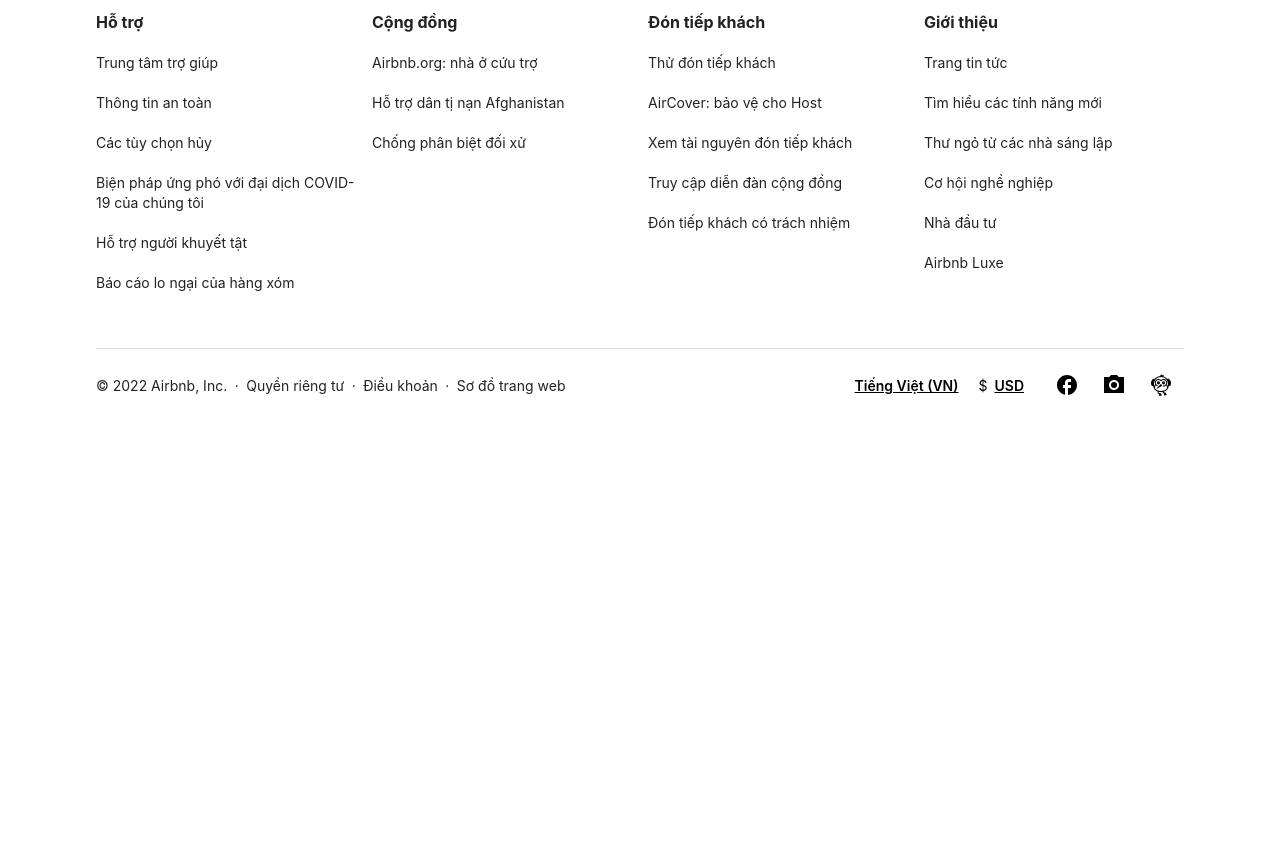
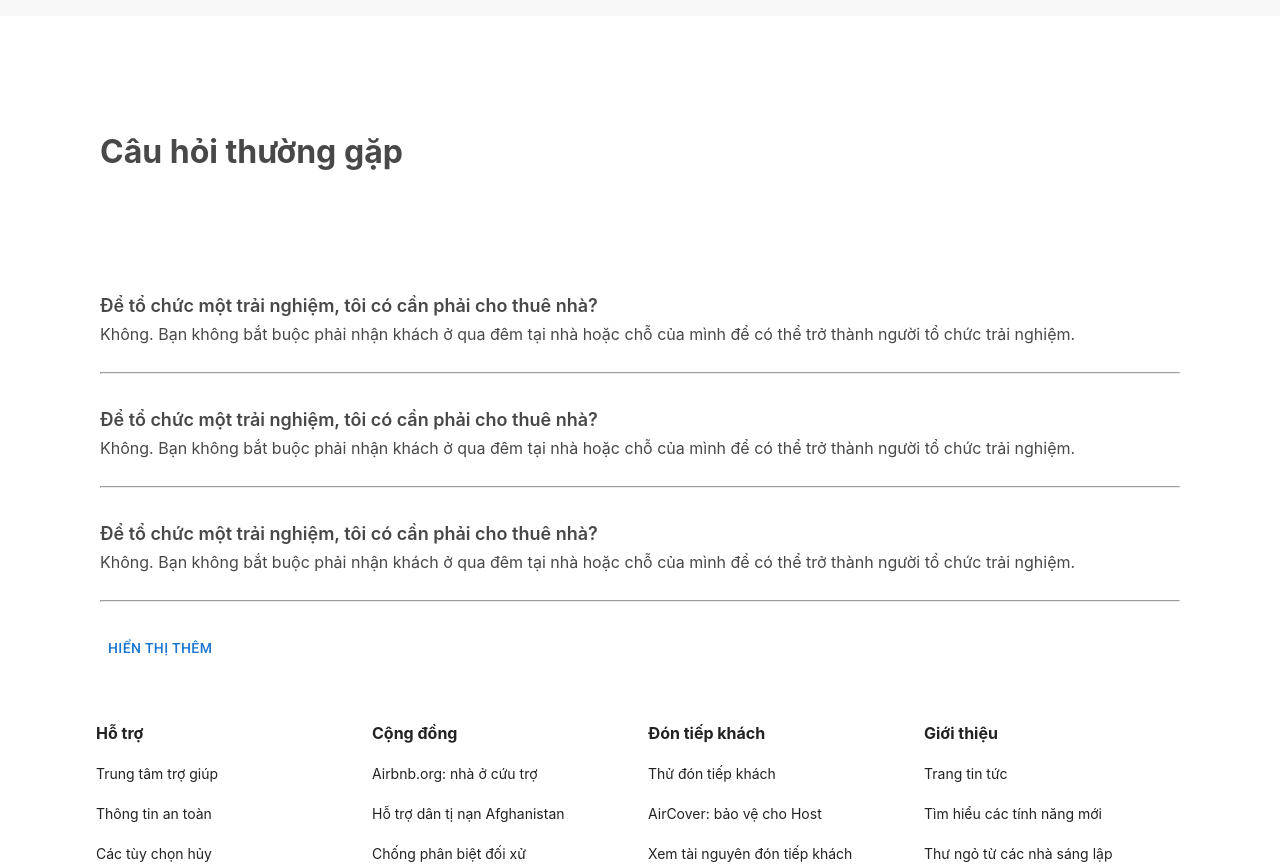
Before and after one commit to hieunt176/airbnb_fe, a React (Create React App) app: page /host/experiences in a window 1280 px wide. Shown: the part 6780-7644 px from the top of the page. Before the commit the page ends 7201 px from the top, so only its background shows below. Built offline with nearby package versions, Linux system fonts and the light colour scheme.

Commit message:
[AIR-20] create questions component

```diff
--- a/src/pages/host/experiences/index.tsx
+++ b/src/pages/host/experiences/index.tsx
@@ -7,6 +7,7 @@
 import ShowWhatYouKnow from "./show_what_you_know";
 import Tutorial from "./tutorial";
 import Tools from "./tools";
+import Questions from "./questions";
 
 const Experiences = () => {
   return (
@@ -17,6 +18,7 @@
       <ShowWhatYouKnow />
       <Tutorial />
       <Tools />
+      <Questions />
       <Footer />
     </React.Fragment>
   );
--- /dev/null
+++ b/src/pages/host/experiences/questions/Question/index.tsx
@@ -0,0 +1,29 @@
+import React from "react";
+
+import H from "../../../../../components/typography/h";
+
+import { IQuestion } from "../";
+
+export interface Props {
+  qa: IQuestion;
+}
+
+const Question = (props: Props) => {
+  const { question, answer } = props.qa;
+
+  return (
+    <React.Fragment>
+      <H fontSize="18px" color="#484848" fontWeight="600" lineHeight="2em">
+        {question}
+      </H>
+      <H fontSize="16px" color="#484848" fontWeight="400">
+        {answer}
+      </H>
+      <br />
+      <hr />
+      <br />
+    </React.Fragment>
+  );
+};
+
+export default Question;
--- /dev/null
+++ b/src/pages/host/experiences/questions/index.tsx
@@ -0,0 +1,92 @@
+import React from "react";
+
+import Question from "./Question";
+import ExperienceTitle from "../experience_title";
+import { BaseCard } from "../../../../@types/styles/baseCard";
+import { useStyles } from "./useStyles";
+
+import Button from "@mui/material/Button";
+
+export interface IQuestion {
+  question: string;
+  answer: string;
+}
+
+const Questions = () => {
+  const [textBtn, setTextBtn] = React.useState<string[]>([
+    "0",
+    "Hiển thị thêm",
+  ]);
+  const classes = useStyles();
+
+  const toolTitle: BaseCard = {
+    img: "",
+    title: "Câu hỏi thường gặp",
+    content: "",
+  };
+
+  const questions: IQuestion[] = [
+    {
+      question: "Để tổ chức một trải nghiệm, tôi có cần phải cho thuê nhà?",
+      answer:
+        "Không. Bạn không bắt buộc phải nhận khách ở qua đêm tại nhà hoặc chỗ của mình để có thể trở thành người tổ chức trải nghiệm.",
+    },
+    {
+      question: "Để tổ chức một trải nghiệm, tôi có cần phải cho thuê nhà?",
+      answer:
+        "Không. Bạn không bắt buộc phải nhận khách ở qua đêm tại nhà hoặc chỗ của mình để có thể trở thành người tổ chức trải nghiệm.",
+    },
+    {
+      question: "Để tổ chức một trải nghiệm, tôi có cần phải cho thuê nhà?",
+      answer:
+        "Không. Bạn không bắt buộc phải nhận khách ở qua đêm tại nhà hoặc chỗ của mình để có thể trở thành người tổ chức trải nghiệm.",
+    },
+    {
+      question: "Để tổ chức một trải nghiệm, tôi có cần phải cho thuê nhà?",
+      answer:
+        "Không. Bạn không bắt buộc phải nhận khách ở qua đêm tại nhà hoặc chỗ của mình để có thể trở thành người tổ chức trải nghiệm.",
+    },
+    {
+      question: "Để tổ chức một trải nghiệm, tôi có cần phải cho thuê nhà?",
+      answer:
+        "Không. Bạn không bắt buộc phải nhận khách ở qua đêm tại nhà hoặc chỗ của mình để có thể trở thành người tổ chức trải nghiệm.",
+    },
+    {
+      question: "Để tổ chức một trải nghiệm, tôi có cần phải cho thuê nhà?",
+      answer:
+        "Không. Bạn không bắt buộc phải nhận khách ở qua đêm tại nhà hoặc chỗ của mình để có thể trở thành người tổ chức trải nghiệm.",
+    },
+  ];
+
+  const renderQuestion = () => {
+    return questions.map((question: IQuestion, key: number) => {
+      if (key > 2 && textBtn[0] === "0") {
+        return;
+      } else {
+        return <Question qa={question} key={key} />;
+      }
+    });
+  };
+
+  const handleClick = () => {
+    if (textBtn[0] === "0") {
+      setTextBtn(["1", "Hiển thị ít hơn"]);
+    } else {
+      setTextBtn(["0", "Hiển thị thêm"]);
+    }
+  };
+
+  return (
+    <React.Fragment>
+      <ExperienceTitle experienceTitle={toolTitle} />
+      <div className={classes.question}>
+        {renderQuestion()}
+        <Button variant="text" onClick={handleClick}>
+          {textBtn[1]}
+        </Button>
+      </div>
+    </React.Fragment>
+  );
+};
+
+export default Questions;
--- /dev/null
+++ b/src/pages/host/experiences/questions/useStyles.ts
@@ -0,0 +1,8 @@
+import { makeStyles } from "@mui/styles";
+
+export const useStyles = makeStyles({
+  question: {
+    width: 1080,
+    margin: "0 auto",
+  },
+});
--- a/src/pages/host/experiences/tools/useStyles.ts
+++ b/src/pages/host/experiences/tools/useStyles.ts
@@ -12,7 +12,10 @@
   },
 
   btn: {
-    margin: "80px auto",
+    marginTop: 80,
+    paddingBottom: 140,
     textAlign: "center",
+    background:
+      "linear-gradient(0deg, rgba(242, 242, 242, 0.5) 11.16%, rgba(255, 255, 255, 0) 65.97%) !important",
   },
 });
```
